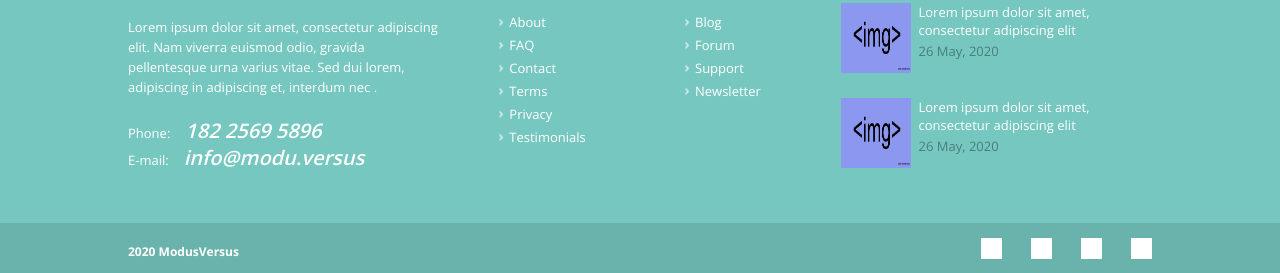
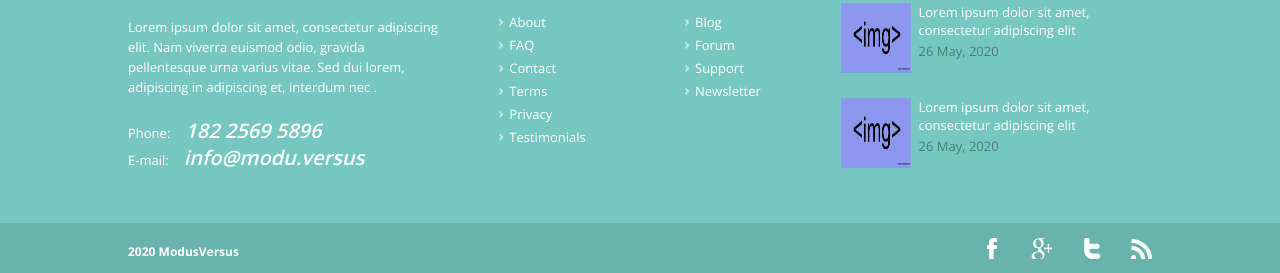
Before and after one commit to GGrify/Main, a plain HTML site: page index.html in a window 1280 px wide. Shown: the part 2085-2358 px from the top of the page. Drawn offline with nearby package versions, Linux system fonts and the light colour scheme.

Commit message:
the first page absolutly done

```diff
--- a/css/index.css
+++ b/css/index.css
@@ -594,5 +594,4 @@ nav>div>a{
 	display: block;
 	width: 21px;
 	height: 21px;
-	background-color: #fff;
 }
--- a/index.html
+++ b/index.html
@@ -197,10 +197,10 @@
 				<h6>2020 ModusVersus</h6>
 			</div>
 			<div class="follow">
-				<a href=""></a>
-				<a href=""></a>
-				<a href=""></a>
-				<a href=""></a>
+				<a href="#" style="background-image: url(img/facebook.png);"></a>
+				<a href="#" style="background-image: url(img/gplus.png);"></a>
+				<a href="#" style="background-image: url(img/twitter.png);"></a>
+				<a href="#" style="background-image: url(img/rss.png);"></a>
 			</div>
 		</div>
 	</footer>
```
Also changed, not shown: img/facebook.png (added), img/gplus.png (added), img/rss.png (added), img/twitter.png (added).
